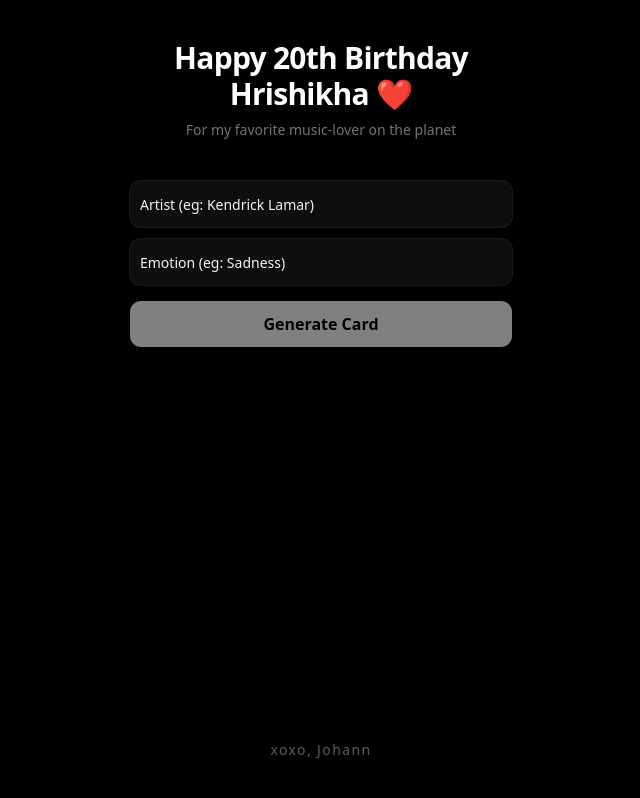
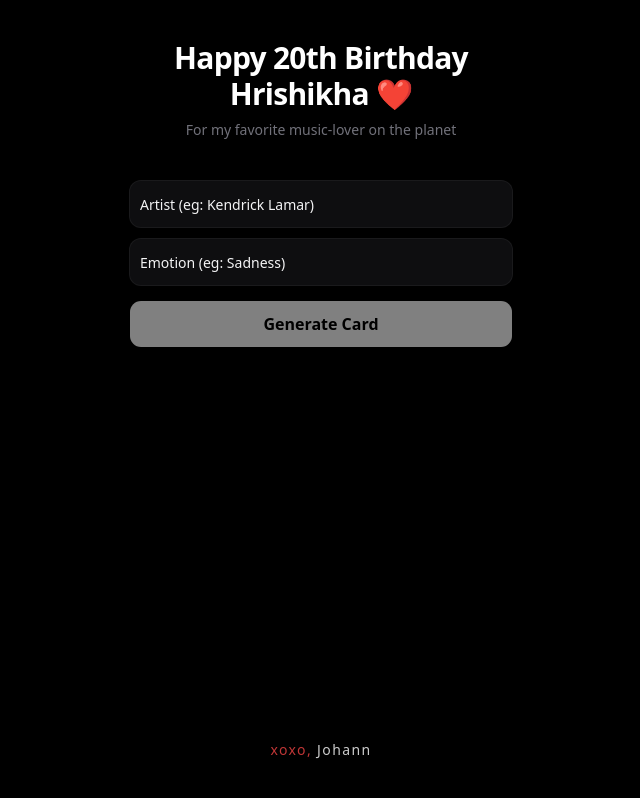
Before and after one commit to theflawlesserror/lyricard_frontend, a React app: page / in a window 1280 px wide. Shown: the whole page, without its empty margins (319-959 px from the left). Built offline with nearby package versions, Linux system fonts and the light colour scheme; the HTML template or start-up script is replaced by a standard one.

Commit message:
upd: xoxo

```diff
--- a/src/App.jsx
+++ b/src/App.jsx
@@ -156,7 +156,8 @@ return (
       </div>
       <div className="mt-auto pt-8 z-10 text-center">
         <p className="text-zinc-500 text-xs sm:text-sm font-medium tracking-widest opacity-80">
-          xoxo, Johann
+          <span className="text-red-500">xoxo, </span>
+          <span className="text-white">Johann</span>
         </p>
       </div>
     </div>
```
